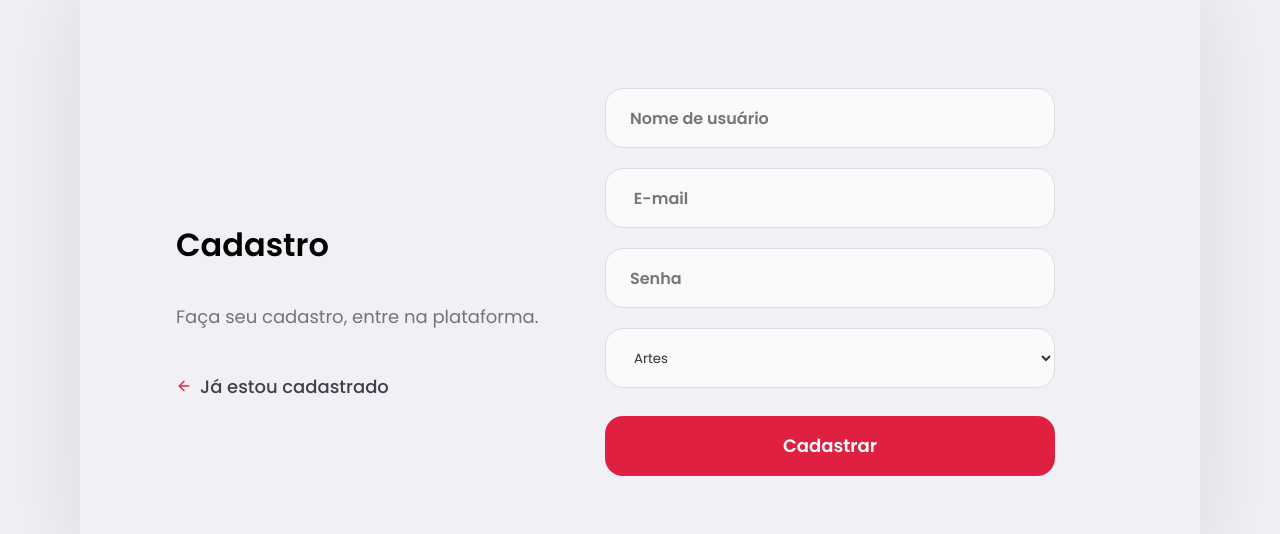
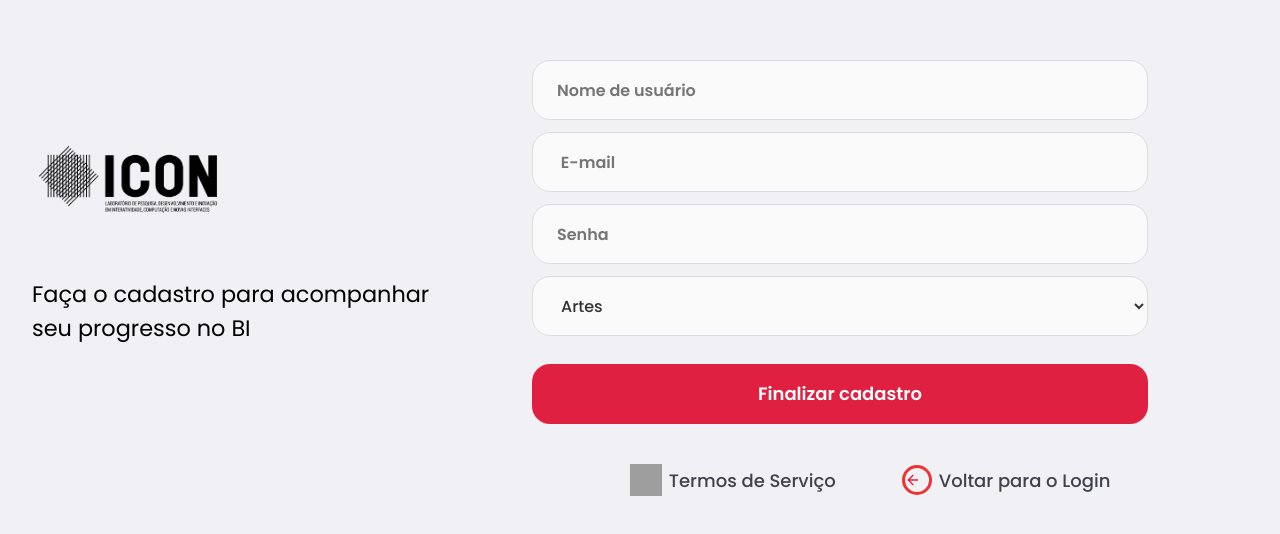
Before and after one commit to LucasAdorno/iconselho-frontend, a React (Create React App) app: page /register in a window 1280 px wide. Shown: the part 122-656 px from the top of the page. Built offline with nearby package versions, Linux system fonts and the light colour scheme; grey boxes are pictures that could not be loaded.

Commit message:
new register interface

```diff
--- a/src/pages/Register/index.js
+++ b/src/pages/Register/index.js
@@ -1,8 +1,9 @@
 import React, { useState } from 'react';
+import { Link, useHistory } from 'react-router-dom';
+import { FiArrowLeft } from 'react-icons/fi';
 
-import { Link, useHistory } from 'react-router-dom';
-
-import { FiArrowLeft } from 'react-icons/fi';
+import iconLogo from '../../assets/icon-logo.png';
+import termsIcon from '../../assets/terms-icon.svg';
 
 import api from '../../services/api';
 
@@ -39,17 +40,9 @@ export default function Register() {
     return (
         <div className="register-container">
             <div className="content">
-                <section>
-
-                    <h1>Cadastro</h1>
-                    <p>Faça seu cadastro, entre na plataforma.</p>
-
-                    <Link className="back-link" to="/">
-                        <FiArrowLeft size={16} color="#E02041"/>
-                        Já estou cadastrado
-                    </Link>
-
-                </section>
+                <div id="header-register">
+                    <img src={iconLogo} alt="logo icon-lab " />
+                </div>
                 <form onSubmit={handleRegister}>
                     <input placeholder="Nome de usuário"
                         value={name}
@@ -70,8 +63,18 @@ export default function Register() {
                         <option value='sau'> Saúde</option>
                     </select>
 
-                    <button className="button" type="submit">Cadastrar</button>
+                    <button className="button" type="submit">Finalizar cadastro</button>
                 </form>
+                <section id='footer-register'>
+                    <Link className="back-link" to="/">
+                        <img src={termsIcon} alt='termos de serviço' />
+                         Termos de Serviço
+                    </Link>
+                    <Link className="back-link" to="/">
+                        <div><FiArrowLeft size={16} color="#E02041" /></div>
+                         Voltar para o Login
+                    </Link>
+                </section>
             </div>
         </div>
     );
--- a/src/pages/Register/styles.css
+++ b/src/pages/Register/styles.css
@@ -1,56 +1,66 @@
-.register-container {
+.content {
     width: 100%;
-    max-width: 1120px;
-    height: 100vh;
-    margin: 0 auto;
+    height: 96vh;
+    margin-bottom: 1rem;
+    display: flex;
+    flex-direction: column;
+    align-items: center;
+    justify-content: space-evenly;
+}
 
+.content img {
+    width: 12rem;
+}
+
+.content form {
+    width: 70%;
+}
+
+#footer-register .back-link img{
+    width: 32px;
+    height: 32px;
+    margin-right: 0.4rem;
+}
+
+#footer-register .back-link div {
+    width: 30px;
+    height: 30px;
+    border-radius: 50%;
+    border: 3px solid #ee3333;
     display: flex;
     align-items: center;
-    justify-content: center;
+    margin-right: 0.4rem;
 }
 
-.register-container .content {
-    width: 100%;
-    padding: 96px;
-    background: #f0f0f5;
-    box-shadow: 0 0 100px rgba(0, 0, 0, 0.1);
-    border-radius: 8px;
-
-    display: flex;
-    justify-content: space-between;
-    align-items: center;
+select {
+    font: 500 1rem 'Poppins';
 }
 
-.register-container .content section {
-    width: 100%;
-    max-width: 380px;
+@media (min-width: 1200px) {
+    .content {
+        height: 100vh;
+        display: grid;
+        grid-template-columns: 400px 1fr;
+        align-content: center;
+    }
 
+    #header-register {
+        height: 40vh;
+        display: flex;
+        flex-direction: column;
+        justify-content: space-evenly;
+        margin-left: 2rem;
+    }
+    #header-register:after{
+        content: "Faça o cadastro para acompanhar seu progresso no BI";
+        font: 400 1.4rem 'Poppins';
+        width: 440px;
+    }
+    #footer-register {
+        display: flex;
+        width: 30rem;
+        margin-left: 39.4rem;
+        align-items: center;
+        justify-content: space-between;
+    }
 }
-
-.register-container .content section h1 {
-    margin: 64px 0 32px;
-    font-size: 32px;
-}
-
-.register-container .content section p {
-    font-size: 18px;
-    color: #737380;
-    line-height: 32px;
-}
-
-.register-container .content form {
-    width: 100%;
-    max-width: 450px;
-}
-
-.register-container .content form input, select {
-    margin-top: 8px;
-}
-
-.register-container .content form .input-group {
-    display: flex;
-}
-
-.register-container .content form .input-group input + input {
-    margin-left: 8px;
-}
```
Lines whose indentation alone changed are shown as unchanged.
